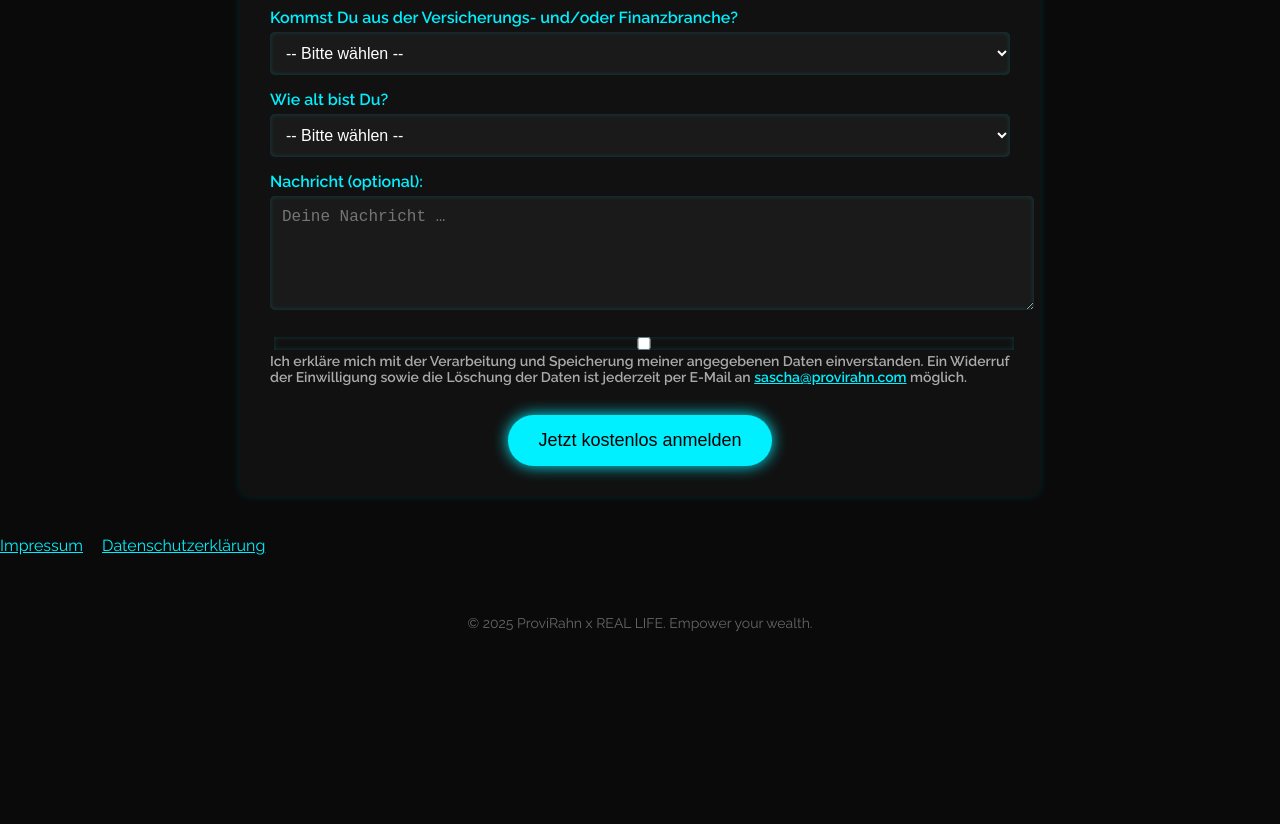
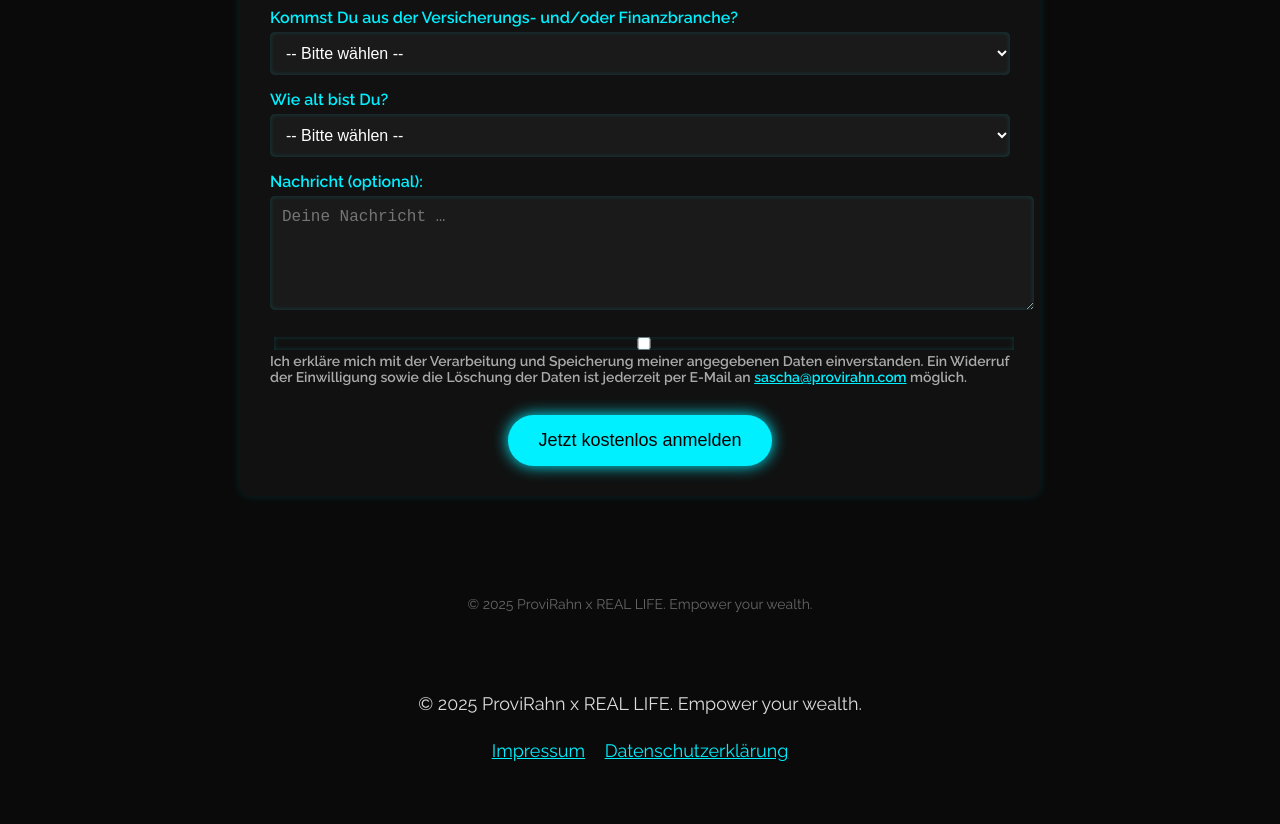
Before and after one commit to Provirahn/Landingpage-NEW, a plain HTML site: page index.html in a window 1280 px wide. Shown: the part 1300-2124 px from the top of the page. Before the commit the page ends 1951 px from the top, so only its background shows below. Drawn offline with Linux system fonts and the light colour scheme.

Commit message:
Add files via upload

```diff
--- a/index.html
+++ b/index.html
@@ -169,10 +169,17 @@
     </div>
   </form>
 </section>
-  <a href="impressum.html" style="color:#00f0ff; text-decoration: underline; margin-right: 15px;">Impressum</a>
-  <a href="datenschutz.html" style="color:#00f0ff; text-decoration: underline;">Datenschutzerklärung</a>
+
+<footer>
+  © 2025 ProviRahn x REAL LIFE. Empower your wealth.
+
 
   <footer>
-  © 2025 ProviRahn x REAL LIFE. Empower your wealth.
+    <p>© 2025 ProviRahn x REAL LIFE. Empower your wealth.</p>
+    <p>
+      <a href="impressum.html" style="color:#00f0ff; text-decoration: underline; margin-right: 15px;">Impressum</a>
+      <a href="datenschutz.html" style="color:#00f0ff; text-decoration: underline;">Datenschutzerklärung</a>
+    </p>
+  </footer>
 </body>
 </html>
```
